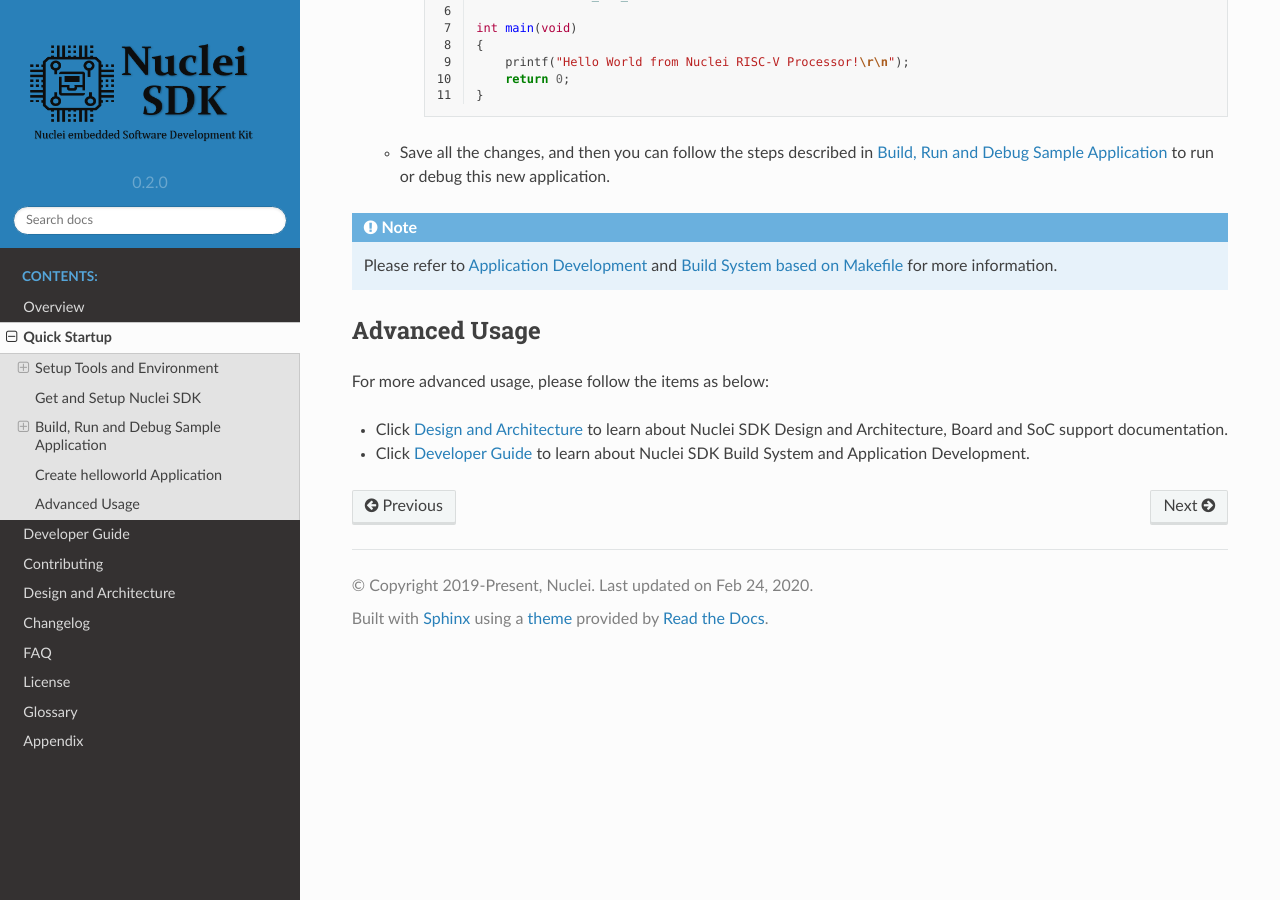
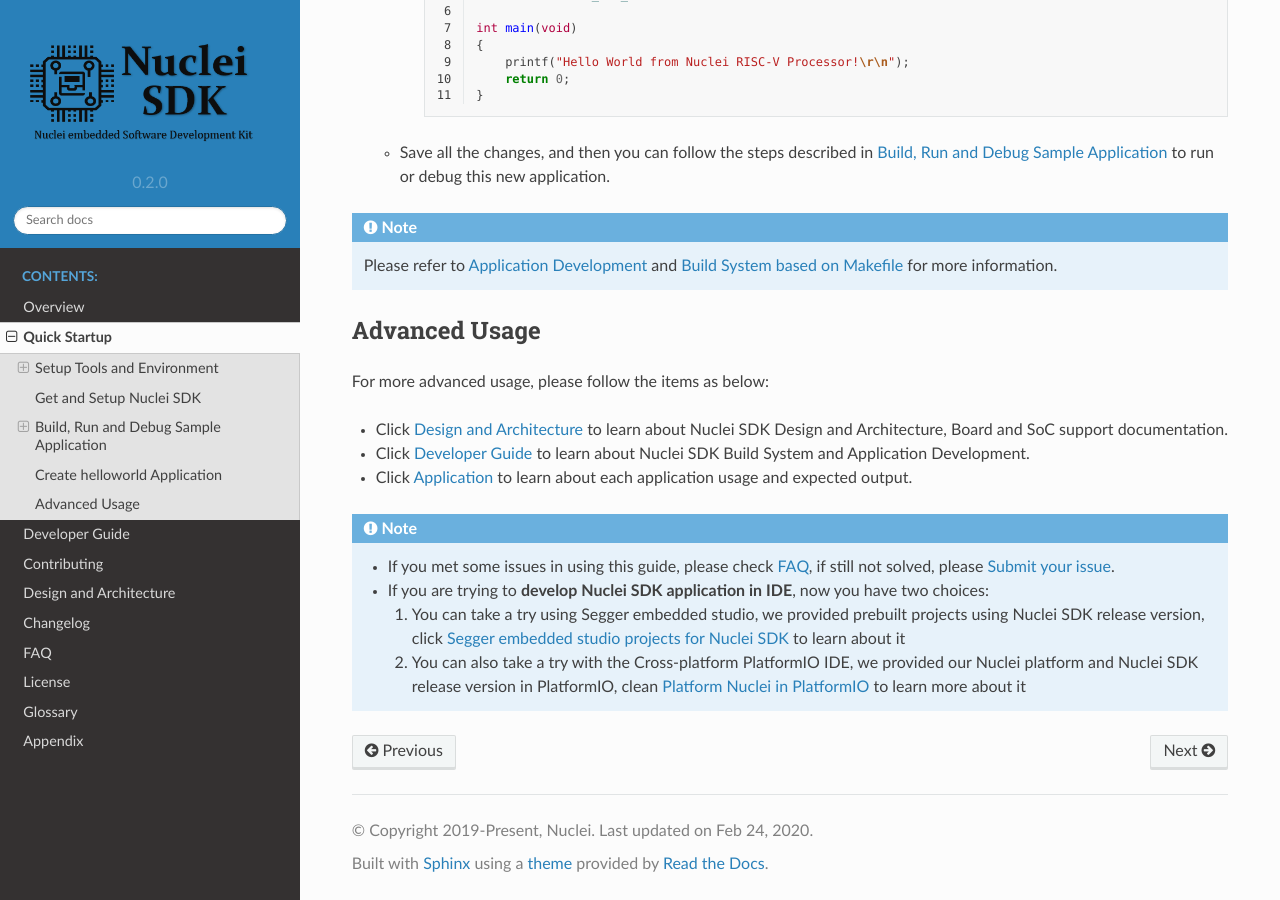
Before and after one commit to Nuclei-Software/nuclei-sdk, a Sphinx documentation site: the page built from doc/source/quickstart.rst, in a window 1280 px wide and 900 px high, scrolled down 12252 px. Built offline with Sphinx 7.4.7 and the Read the Docs theme 2.0.0, drawn with Linux system fonts in a browser that asks for light colours.

Commit message:
doc: Add SES and PlatformIO links in quickstart
Signed-off-by: Huaqi Fang <578567190@qq.com>

```diff
--- a/doc/source/design/board/gd32vf103v_eval.rst
+++ b/doc/source/design/board/gd32vf103v_eval.rst
@@ -35,6 +35,7 @@ make sure the following items are set correctly:
 * Connect the GD-Link on board to your PC in order to download and debug programs.
 * Select the correct boot mode and then power on, the LEDPWR will turn on, which indicates the power supply is ready
 * Connect the ``COM0`` to your PC
+* Following steps in board user manual to setup JTAG drivers for your development environment
 
 .. _design_board_gd32vf103v_eval_use:
 
--- a/doc/source/design/board/gd32vf103v_rvstar.rst
+++ b/doc/source/design/board/gd32vf103v_rvstar.rst
@@ -33,6 +33,7 @@ make sure the following items are set correctly:
 
 * Connect the USB Type-C port on board to your PC in order to download and
   debug programs and monitor the UART message.
+* Following steps in board user manual to setup JTAG drivers for your development environment
 
 .. _design_board_gd32vf103v_rvstar_usage:
 
--- a/doc/source/design/board/hbird_eval.rst
+++ b/doc/source/design/board/hbird_eval.rst
@@ -36,6 +36,7 @@ make sure the following items are set correctly:
 * Power on the Board using USB doggle.
 * The HummingBird SoC FPGA bitstream with Nuclei RISC-V evaluation core inside
   is programmed to this board.
+* Following steps in board user manual to setup JTAG drivers for your development environment
 
 .. _design_board_hbird_eval_use:
 
@@ -66,5 +67,9 @@ you just need to use this **SOC** and **BOARD** variables.
      the Nuclei Evaluation Core the HummingBird SoC you have.
    * You can also change the value passed to **DOWNLOAD** to run
      program in different modes.
+   * The FreeRTOS and UCOSII demos maybe not working in ``FlashXIP``
+     download mode in HummingBird board due to program running in Flash is really too slow.
+     If you want to try these demos, please use ``ilm`` or ``flash``
+     download mode.
 
 .. _HummingBird FPGA Evaluation Kit Board Documents: https://nucleisys.com/developboard.php
--- a/doc/source/design/soc/gd32vf103.rst
+++ b/doc/source/design/soc/gd32vf103.rst
@@ -65,6 +65,10 @@ If you want to use this **GD32VF103** SoC in Nuclei SDK, you need to set the
 
 .. code-block:: shell
 
-    make SOC=gd32vf103
+    # Choose SoC to be gd32vf103
+    # the following command will build application
+    # using default gd32vf103 SoC based board
+    # defined in Build System and application Makefile
+    make SOC=gd32vf103 all
 
 .. _GigaDevice Semiconductor: https://www.gigadevice.com/
--- a/doc/source/design/soc/hbird.rst
+++ b/doc/source/design/soc/hbird.rst
@@ -69,7 +69,11 @@ If you want to use this **HummingBird** SoC in Nuclei SDK, you need to set the
 
 .. code-block:: shell
 
-    make SOC=hbird
+    # Choose SoC to be hbird
+    # the following command will build application
+    # using default hbird SoC based board
+    # defined in Build System and application Makefile
+    make SOC=hbird all
 
 
 .. _Nuclei: https://nucleisys.com/
--- a/doc/source/quickstart.rst
+++ b/doc/source/quickstart.rst
@@ -597,6 +597,23 @@ For more advanced usage, please follow the items as below:
 
 * Click :ref:`design` to learn about Nuclei SDK Design and Architecture, Board and SoC support documentation.
 * Click :ref:`develop` to learn about Nuclei SDK Build System and Application Development.
+* Click :ref:`design_app` to learn about each application usage and expected output.
+
+.. note::
+
+    * If you met some issues in using this guide, please check :ref:`faq`,
+      if still not solved, please :ref:`contribute_submit_issue`.
+
+    * If you are trying to **develop Nuclei SDK application in IDE**, now you have two choices:
+
+      1. You can take a try using Segger embedded studio, we provided prebuilt projects using Nuclei
+         SDK release version, click `Segger embedded studio projects for Nuclei SDK`_ to learn about it
+
+      2. You can also take a try with the Cross-platform PlatformIO IDE, we provided our Nuclei platform
+         and Nuclei SDK release version in PlatformIO, clean `Platform Nuclei in PlatformIO`_ to learn
+         more about it
 
 
 .. _GDB User Manual: https://www.gnu.org/software/gdb/documentation/
+.. _Segger embedded studio projects for Nuclei SDK: https://github.com/riscv-mcu/ses_nuclei_sdk_projects
+.. _Platform Nuclei in PlatformIO: https://platformio.org/platforms/nuclei
```
